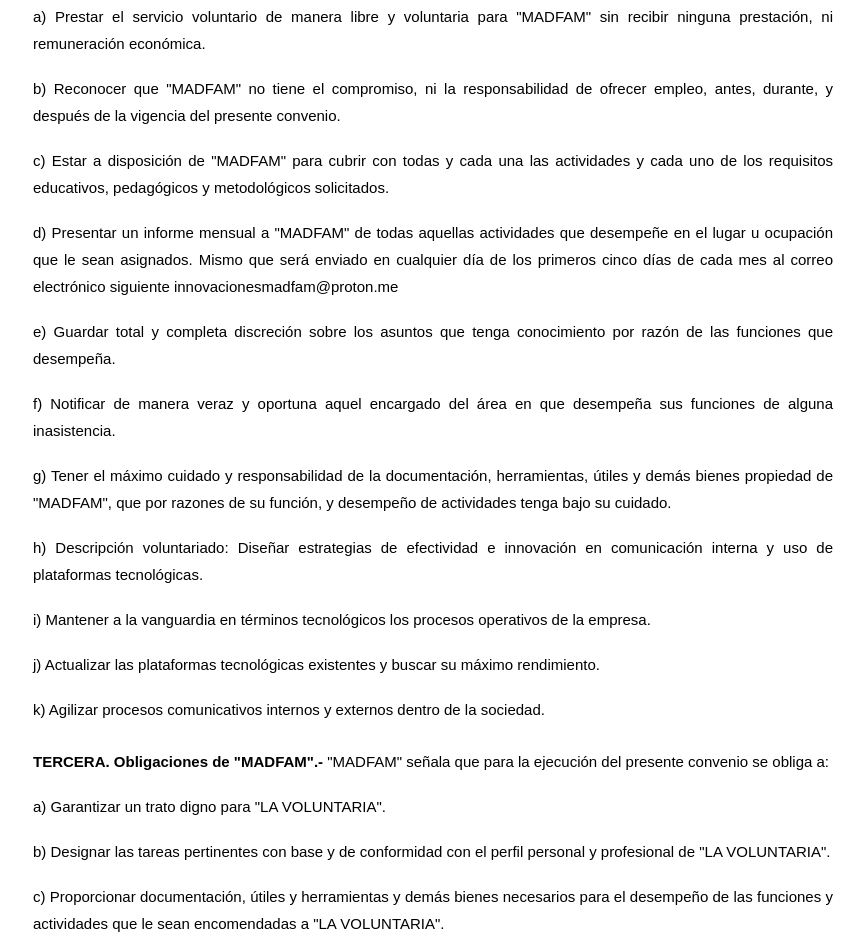
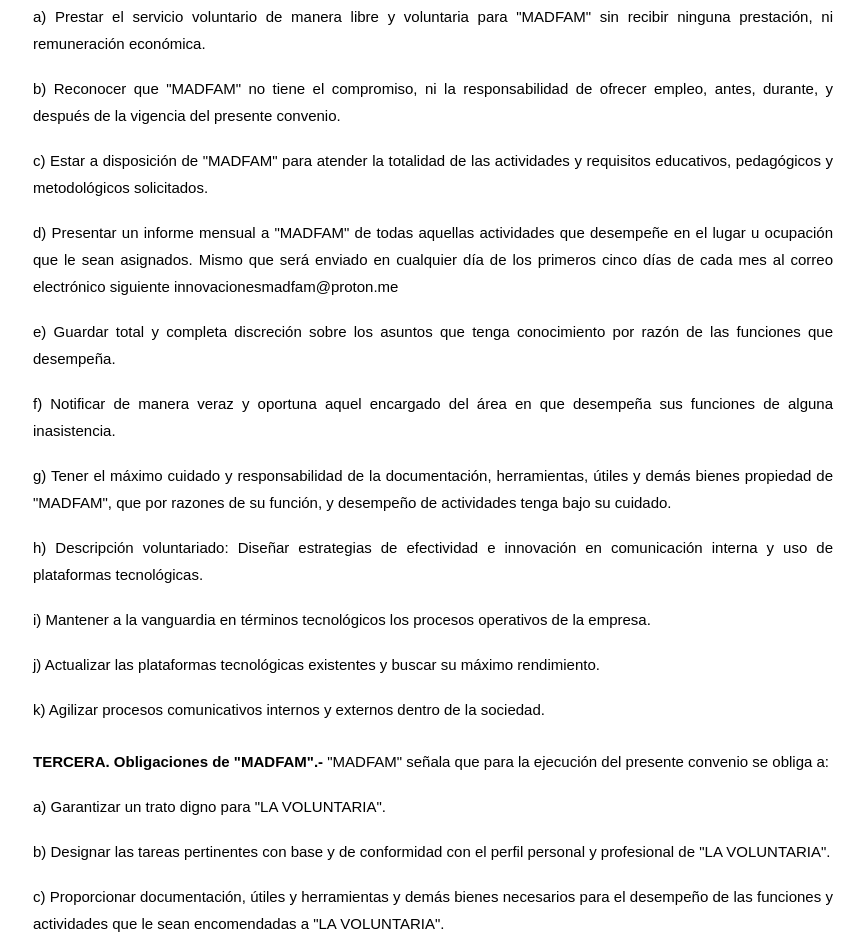
Before and after one commit to madfam-io/convenio-madfam-voluntarios, a plain HTML site: page index.html in a window 1280 px wide. Shown: the part 2395-3342 px from the top of the page, without its empty margins (207-1071 px from the left). Drawn offline with Linux system fonts and the light colour scheme.

Commit message:
Update index.html

```diff
--- a/index.html
+++ b/index.html
@@ -320,7 +320,7 @@
             <p><span class="bold">SEGUNDA. Obligaciones de la Voluntaria.-</span> "LA VOLUNTARIA" señala que para la ejecución del presente convenio, se obliga a:</p>
             <p>a) Prestar el servicio voluntario de manera libre y voluntaria para "MADFAM" sin recibir ninguna prestación, ni remuneración económica.</p>
             <p>b) Reconocer que "MADFAM" no tiene el compromiso, ni la responsabilidad de ofrecer empleo, antes, durante, y después de la vigencia del presente convenio.</p>
-            <p>c) Estar a disposición de "MADFAM" para cubrir con todas y cada una las actividades y cada uno de los requisitos educativos, pedagógicos y metodológicos solicitados.</p>
+            <p>c) Estar a disposición de "MADFAM" para atender la totalidad de las actividades y requisitos educativos, pedagógicos y metodológicos solicitados.</p>
             <p>d) Presentar un informe mensual a "MADFAM" de todas aquellas actividades que desempeñe en el lugar u ocupación que le sean asignados. Mismo que será enviado en cualquier día de los primeros cinco días de cada mes al correo electrónico siguiente innovacionesmadfam@proton.me</p>
             <p>e) Guardar total y completa discreción sobre los asuntos que tenga conocimiento por razón de las funciones que desempeña.</p>
             <p>f) Notificar de manera veraz y oportuna aquel encargado del área en que desempeña sus funciones de alguna inasistencia.</p>
```
